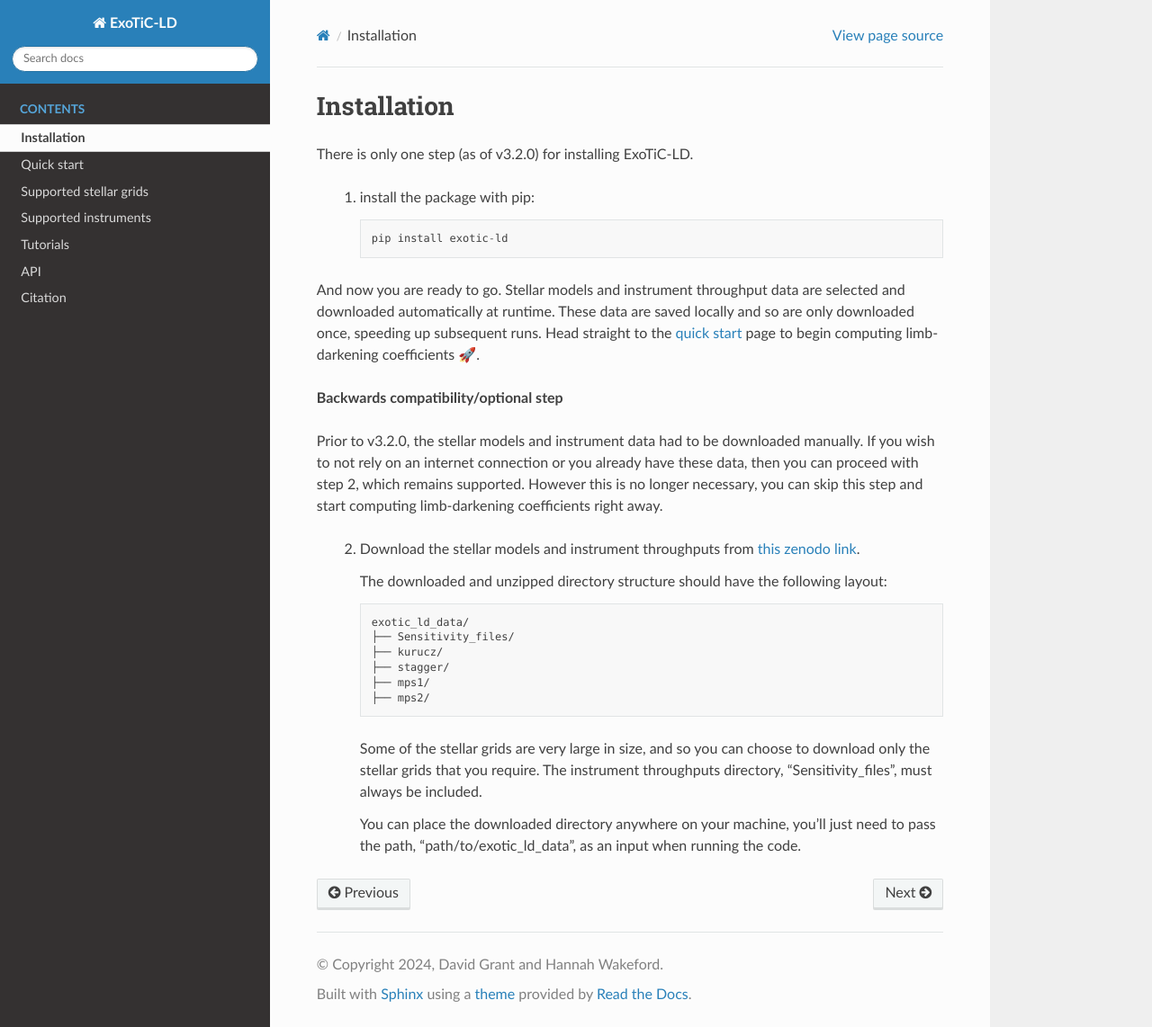
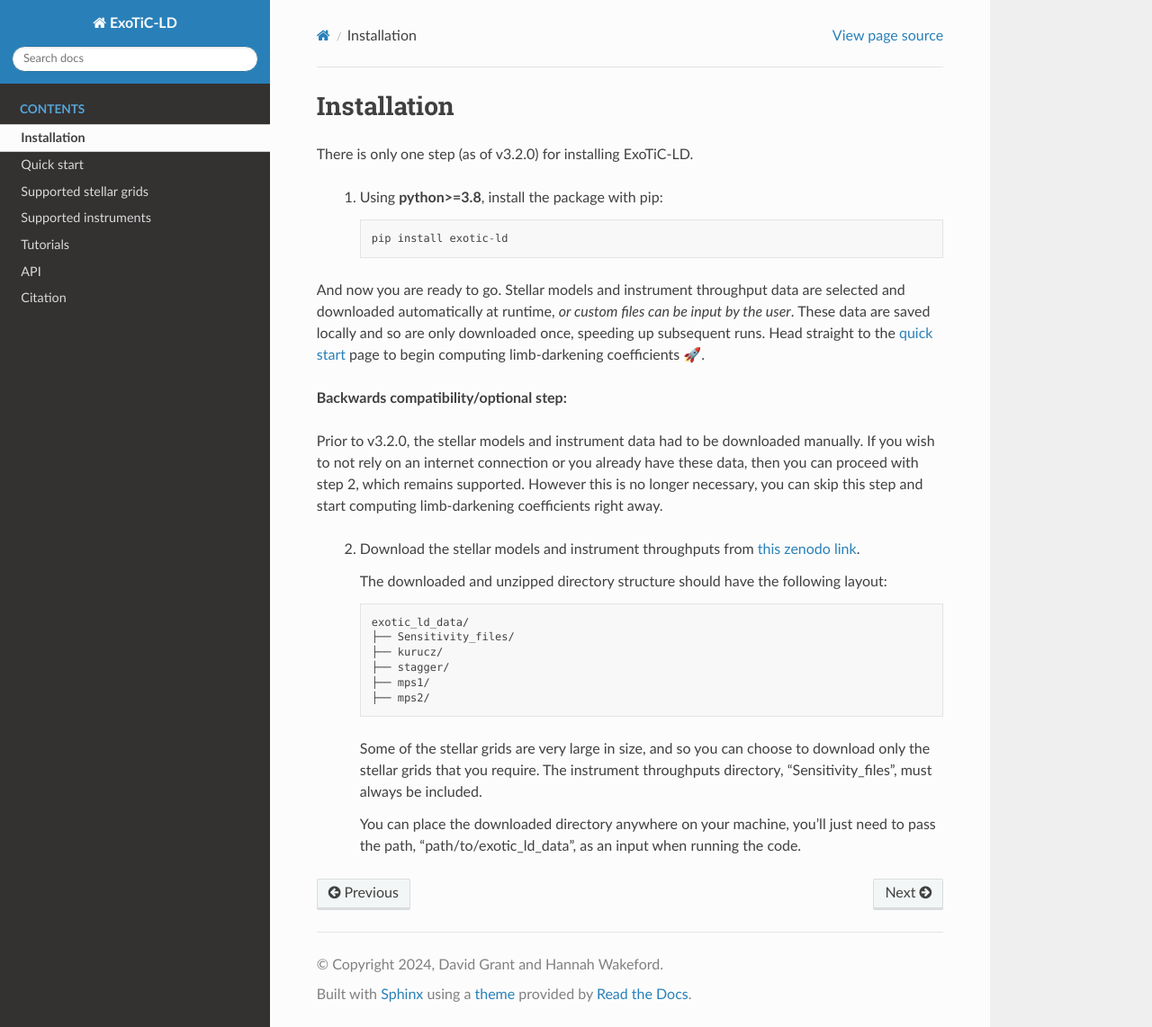
Before and after one commit to Exo-TiC/ExoTiC-LD, a Sphinx documentation site: the page built from docs/source/views/installation.rst, in a window 1280 px wide and 1142 px high. Shown: the whole window at 90% size. Built offline with Sphinx 7.4.7 and the Read the Docs theme 2.0.0, drawn with Linux system fonts in a browser that asks for light colours.

Commit message:
Set python requirment and doc bold text.

```diff
--- a/docs/source/views/installation.rst
+++ b/docs/source/views/installation.rst
@@ -3,19 +3,19 @@ Installation
 
 There is only one step (as of v3.2.0) for installing ExoTiC-LD.
 
- 1) install the package with pip:
+ 1) Using **python>=3.8**, install the package with pip:
 
     ::
 
        pip install exotic-ld
 
 And now you are ready to go. Stellar models and instrument throughput data
-are selected and downloaded automatically at runtime. These data are saved
-locally and so are only downloaded once, speeding up subsequent runs. Head
-straight to the :doc:`quick start <quick_start>` page to begin computing
-limb-darkening coefficients 🚀.
+are selected and downloaded automatically at runtime, *or custom files can
+be input by the user*. These data are saved locally and so are only downloaded
+once, speeding up subsequent runs. Head straight to the :doc:`quick start <quick_start>`
+page to begin computing limb-darkening coefficients 🚀.
 
-**Backwards compatibility/optional step**
+**Backwards compatibility/optional step:**
 
 Prior to v3.2.0, the stellar models and instrument data had to be downloaded
 manually. If you wish to not rely on an internet connection or you already
--- a/setup.py
+++ b/setup.py
@@ -12,7 +12,8 @@ setup(
     description='ExoTiC limb-darkening calculator',
     long_description="Calculate limb-darkening coefficients for specific "
                      "instruments, stars, and wavelength ranges.",
-    install_requires=['numpy', 'scipy', 'requests', 'tqdm'],
+    python_requires='>=3.8.0',
+    install_requires=['scipy>=1.8.0', 'numpy', 'requests', 'tqdm'],
     package_data={
         'grid_build.kd_trees': ['*.pickle']
     },
```
